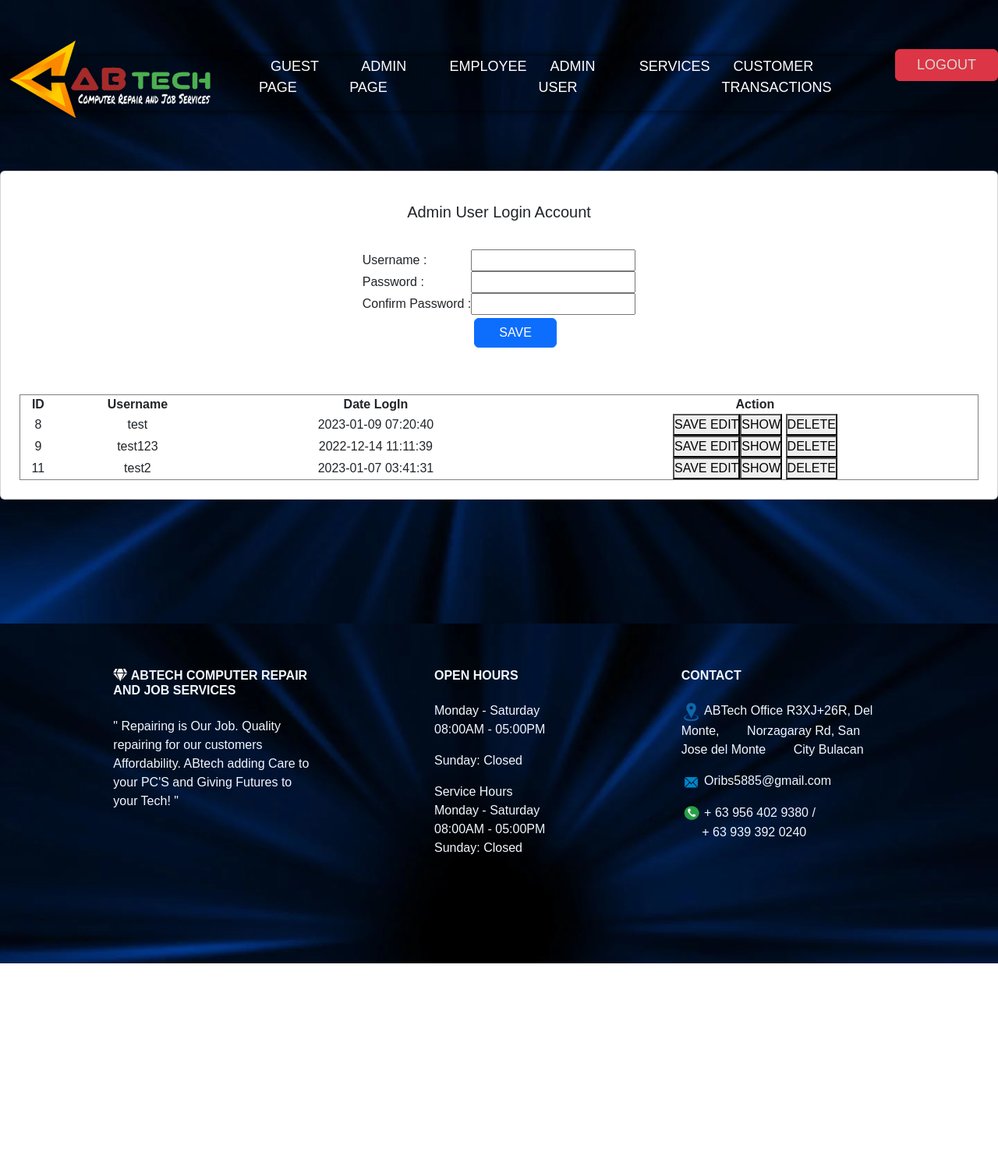
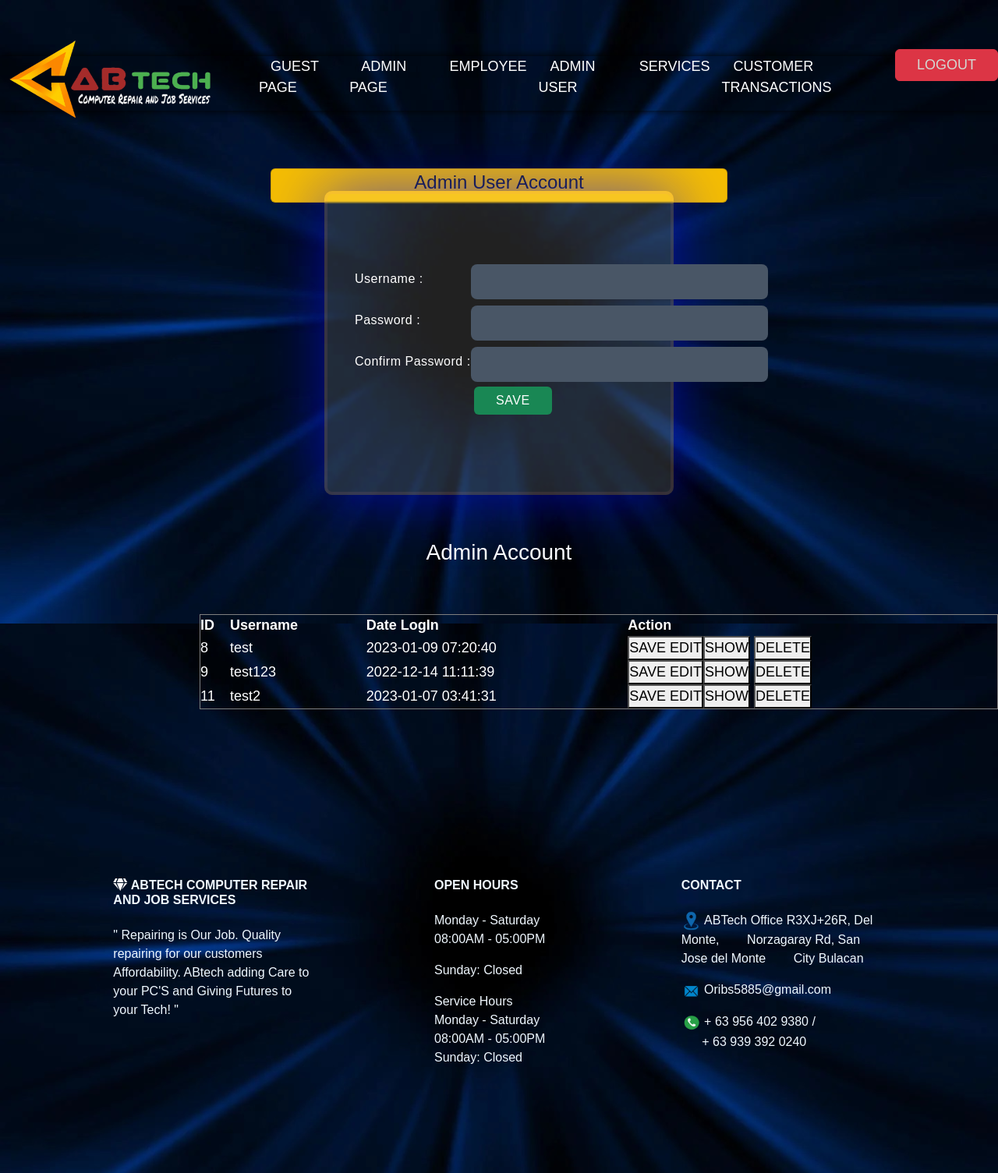
Before and after one commit to Zenoiah/bryanJOBORDER, a PHP site: page /pages/users/index.html in a window 1280 px wide. Shown: the whole page at 78% size. Before the commit the page ends 1236 px from the top, so only its background shows below. Run offline with PHP 8.4, Linux system fonts and the light colour scheme; data comes from the database, SQL or seed files in the repository; some libraries are stand-ins or nearby versions.

Commit message:
ABJOBORDER

```diff
--- a/customerApi/style1.css
+++ b/customerApi/style1.css
@@ -28,7 +28,7 @@ form {
     border-radius: 10px;
     backdrop-filter: blur(1px);
     border: 4px solid rgba(231, 133, 133, 0.1);
-    box-shadow: 0 0 40px rgba(56, 50, 105, 0.6);
+    box-shadow: 0 0 80px rgba(4, 9, 250, 0.6);
     padding: 50px 35px;
 }
 
--- a/customerApi/styleedit.css
+++ b/customerApi/styleedit.css
@@ -28,7 +28,7 @@ body {
     border-radius: 10px;
     backdrop-filter: blur(1px);
     border: 4px solid rgba(231, 133, 133, 0.1);
-    box-shadow: 0 0 40px rgba(56, 50, 105, 0.6);
+    box-shadow: 0 0 80px rgba(4, 9, 250, 0.6);
     padding: 50px 35px;
 }
 
--- a/pages/Aboutus/go.css
+++ b/pages/Aboutus/go.css
@@ -83,6 +83,7 @@ header ul {
 
 header ul li {
     list-style: none;
+
 }
 
 header ul li a {
@@ -99,6 +100,7 @@ header ul li a {
 header ul li a:hover {
     border-bottom: 2px solid rgb(17, 228, 98);
     margin-top: 100px;
+
 }
 
 header .menu {
@@ -139,6 +141,7 @@ header .menu {
  .log1 {
     color:rgb(211, 216, 211);
     margin-top: -9px;
+
 }
 
 .glogo {
--- a/pages/Aboutus/index.html
+++ b/pages/Aboutus/index.html
@@ -67,7 +67,7 @@
 
 
 </body>
-<br><br><br><br><br><br>
+<br><br><br><br><br><br><br/><br/>
 
             <!--Footer-->
             <section class="">
--- a/pages/Admin/index.html
+++ b/pages/Admin/index.html
@@ -47,7 +47,7 @@
     <br /><br /><br /><br /><br /><br />
 
     <div>
-        <div class="card m-3" style="width: 18rem; color:#f8f8f8">
+        <div class="card m-3" style="width: 15rem; color:#f8f8f8">
             <div class="card-body btn btn-dark">
                 <h5 class="card-title">" Hello <b id="firstName">Name</b> "</h5>
             </div>
--- a/pages/dashboard/go.css
+++ b/pages/dashboard/go.css
@@ -83,6 +83,7 @@ header ul {
 
 header ul li {
     list-style: none;
+
 }
 
 header ul li a {
--- a/pages/employees/script.js
+++ b/pages/employees/script.js
@@ -54,7 +54,7 @@ function index()
                     "<td>" + jsonParse.records[i].last_name + "</td>" +
                     "<td>" + jsonParse.records[i].department_id + "</td>" +
                     "<td>" + jsonParse.records[i].salary + "</td>" +
-                    "<td><button onclick='update(" +jsonParse.records[i].id+ ")'>SAVE EDIT</button><button onclick='show(" +jsonParse.records[i].id+ ")'>SHOW</button>&nbsp;"+
+                    "<td><button onclick='update(" +jsonParse.records[i].id+ ")'>SAVE EDIT</button><button onclick='show(" +jsonParse.records[i].id+ ")'>SHOW</button>"+
                     "<button onclick='destroy(" +jsonParse.records[i].id+ ")'>DELETE</button></td>" +
                 "</tr>";
             }
@@ -93,7 +93,7 @@ function show(id)
                     "<td>" + jsonParse.records[i].last_name + "</td>" +
                     "<td>" + jsonParse.records[i].department_id + "</td>" +
                     "<td>" + jsonParse.records[i].salary + "</td>" +
-                    "<td><button onclick='show(" +jsonParse.records[i].id+ ")'>SHOW</button>&nbsp;"+
+                    "<td><button onclick='show(" +jsonParse.records[i].id+ ")'>SHOW</button>"+
                     "<button onclick='destroy(" +jsonParse.records[i].id+ ")'>DELETE</button></td>" +
                 "</tr>";
             }
--- a/pages/services/go.css
+++ b/pages/services/go.css
@@ -113,5 +113,9 @@ header .menu {
     height: 120px;
     width:300px;
 
+}
+
+.tablebg {
+    background:rgb(38, 177, 38);
 
 }
--- a/pages/signuppage/index.html
+++ b/pages/signuppage/index.html
@@ -81,7 +81,7 @@
             border-radius: 10px;
             backdrop-filter: blur(1px);
             border: 4px solid rgba(231, 133, 133, 0.1);
-            box-shadow: 0 0 40px rgba(56, 50, 105, 0.6);
+            box-shadow: 0 0 80px rgba(4, 9, 250, 0.6);
             padding: 50px 35px;
         }
 
--- a/pages/users/index.html
+++ b/pages/users/index.html
@@ -9,6 +9,7 @@
 
   <link rel="stylesheet" href="https://cdnjs.cloudflare.com/ajax/libs/font-awesome/5.12.0-2/css/all.min.css">
   <link rel="stylesheet" href="go.css">
+  <link rel="stylesheet" href="users.css">
   <link href="https://fonts.googleapis.com/css?family=Roboto:100" rel="stylesheet">
 
 </head><br /><br /><br />
@@ -47,34 +48,46 @@
 <!--End of Navbar-->
 <br /><br /><br /><br />
 
-    <div><center>
-      <div class="card w-100" style="margin-top: 4%">
-       <div class="card-body">
+
+    <div class="container mt-5">
+      <div class="row ">
+        <center>
+      <div class="card cardsize cool">
+        <h4>
+          Admin User Account
+          </h4></center>
+       <div class="card-body form">
           <table><br />
-              <h5 class="card-title">Admin User Login Account</h5><br>
           <h6 class="card-subtitle mb-2 text-muted">
               <form onsubmit="return store()">
                   <tr>
-                    <td>Username :</td><td><input type="text" id="username" required/></td>
+                    <td>Username :</td><td><input type="text" id="username" class="labeler inputer" required/></td>
                   </tr>
                   <tr>
-                    <td>Password :</td><td><input type="password" id="password" required/></td>
+                    <td>Password :</td><td><input type="password" id="password" class="labeler inputer" required/></td>
                   </tr>
                   <tr>
-                    <td>Confirm Password :</td><td><input type="password" id="confirm_password" required/></td>
+                    <td>Confirm Password :</td><td><input type="password" id="confirm_password" class="labeler inputer" required/></td>
                   </tr>
                   <tr>
-                    <td>
-                      <th><input type="submit" class="btn btn-primary w-50 m-1" value="SAVE"/></th>
+                    <td><br/><br/>
+                      <th><input type="submit" class="btn btn-success w-50 m-1" value="SAVE"/></th>
                     </td>
                   </tr>
+                </form>
+              </h6>
+          </table>
+        </div>
+      </div>
+  </div>
+  </div><br><br>
 
-                </form></h6>
-          </table>
-       <br><br>
-          <div class="m-2"  style="text-align: center;">
-        <table style="width:100%" border="1">
 
+       <center>
+        <div class="tablerecords">
+          <h3 style="color:white">Admin Account</h3>
+          <table style="width:100%; color:white"; border="1">
+            <br/><br/>
           <tr>
               <th>ID</th>
               <th>Username</th>
@@ -82,18 +95,13 @@
               <th>Action</th>
           </tr>
           <tbody id="records"></tbody>
-      </table></div>
-
-
+      </table>
           </div></center>
-      </div>
-  </div>
-</div>
 
 
 <br/><br/><br/><br/><br/><br/><br/>
     <!--Footer-->
-    <section class="">
+    <section class="f">
                 <div class="container text-center text-md-start mt-5" style="color:aliceblue">
 
                     <div class="row mt-3">
--- /dev/null
+++ b/pages/users/users.css
@@ -0,0 +1,109 @@
+* {
+    margin: 0;
+    padding: 0;
+    box-sizing: border-box;
+    font-family: Arial;
+}
+
+
+
+.form {
+    height: 390px;
+    width: 35%;
+    background-color: rgba(253, 253, 253, 0.13);
+    position: absolute;
+    transform: translate(-50%, -50%);
+    top: 55%;
+    left: 50%;
+    border-radius: 10px;
+    backdrop-filter: blur(1px);
+    border: 4px solid rgba(231, 133, 133, 0.1);
+    box-shadow: 0 0 80px rgba(4, 9, 250, 0.6);
+    padding: 50px 35px;
+}
+
+
+
+.form * {
+    font-family: 'Poppins', sans-serif;
+    color: #ffffff;
+    letter-spacing: 0.5px;
+    outline: none;
+    border: none;
+}
+
+.formletter  {
+
+    color: black;
+
+}
+
+
+.labeler {
+    display: block;
+    margin-top: 5px;
+    font-size: 16px;
+    font-weight: 500;
+
+
+}
+
+.inputer {
+    display: block;
+    height: 45px;
+    width: 190%;
+    background-color: rgb(73, 86, 102);
+    border-radius: 8px;
+    padding: 0 10px;
+    margin-top: 8px;
+    font-size: 14px;
+    font-weight: 300;
+    opacity: 5;
+}
+
+.placeholderer {
+    color: #e5e5e5;
+}
+
+.cardsize {
+    width: 586px;
+    height: 44px;
+
+
+}
+
+.option1 {
+    color: black;
+
+}
+
+h4 {
+    margin-top: 3px;
+    left: -10px;
+}
+
+h4 a{
+    margin-top: -1px;
+    margin-left:  -60px;
+    margin-right: 10px;
+}
+.cool{
+background: #F6BE00;
+}
+
+
+.footer {
+    margin-top: 10%;
+
+}
+
+.tablerecords {
+
+    margin-left: 20%;
+    margin-top: 30%;
+    font-size: large;
+}
+
+h3 {
+    margin-left:-25%;
+}
--- a/style.css
+++ b/style.css
@@ -30,7 +30,7 @@
 
 .userlogin{
     position: absolute;
-    top: 37%;
+    top: 43%;
     left: 40%;
     border: none;
     font-size: 25px;
@@ -50,7 +50,7 @@
 
 .usersign{
     position: absolute;
-    top: 37%;
+    top: 43%;
     left: 50%;
     background: red;
     color: white;
```
Also changed, not shown: index.html (+61 -4 lines), pages/customorder/index.html (+7 -24 lines), pages/dashboard/index.html (+2 -15 lines), pages/employees/employee.css (added, +109 -0 lines), pages/employees/index.html (+32 -24 lines), pages/loginpage/index.html (+5 -5 lines), pages/services/index.html (+10 -25 lines).
